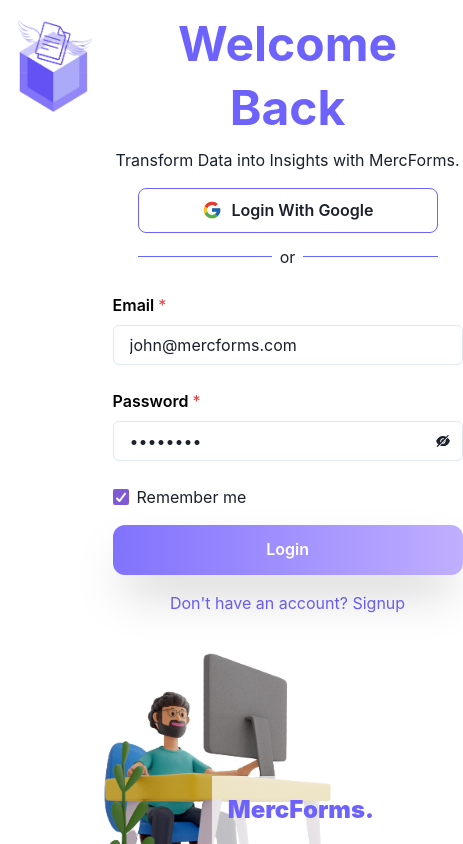
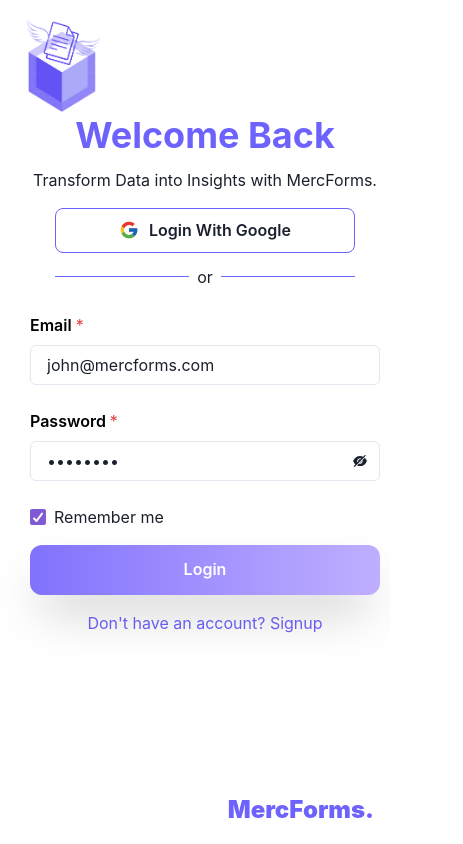
Before and after one commit to Ardent10/MercForms, a React (Vite) app in the folder merc-forms/: page /login in a window 390 px wide. Shown: the top 844 px of the page, 463 px wide, since content can reach past the window. Built offline with nearby package versions, Linux system fonts and the light colour scheme.

Commit message:
Feat: Responsiveness

```diff
--- a/merc-forms/src/modules/auth/pages/login.tsx
+++ b/merc-forms/src/modules/auth/pages/login.tsx
@@ -1,3 +1,4 @@
+import React, { useEffect } from "react";
 import {
   Box,
   Button,
@@ -8,6 +9,8 @@
   SimpleGrid,
   Stack,
   Text,
+  useColorModeValue,
+  useBreakpointValue,
 } from "@chakra-ui/react";
 import { yupResolver } from "@hookform/resolvers/yup";
 import { InputField } from "@modules/common/Form";
@@ -17,10 +20,9 @@
 import { OAuth } from "../components/OAuth";
 import { useAuth } from "../hooks";
 import { useAppState } from "@store/index";
-import { useEffect } from "react";
 
 export function Login() {
-  const { Login,isLoading } = useAuth();
+  const { Login, isLoading } = useAuth();
   const [state] = useAppState();
   const navigate = useNavigate();
   const defaultValues = {
@@ -46,23 +48,30 @@
     });
   });
 
+  const isMobile = useBreakpointValue({ base: true, md: false });
+
   return (
     <Stack
       minH={"100vh"}
       minW={"100vw"}
-      direction={{ base: "column", md: "row" }}
+      direction={isMobile ? "column" : "row"}
       bgImage={"url('assets/auth/bg.svg')"}
       bgSize="cover"
       bgPosition={"left"}
       bgRepeat="no-repeat"
     >
-      <Flex p={3} flex={{ base: 1, md: "50%" }}>
+      <Flex
+        p={3}
+        flex={{ base: 1, md: "50%" }}
+        flexDirection={{ base: "column", lg: "row" }}
+      >
         <Image
           alt={"Login Image"}
           objectFit={"contain"}
           src={"/logo.png"}
           width={100}
           height={100}
+          align={{ base: "center", lg: "left" }}
         />
         <Stack
           spacing={4}
@@ -73,10 +82,14 @@
           justify={"center"}
         >
           <Stack>
-            <Heading textAlign="center" fontSize={"5xl"} color={"#6d63fc"}>
+            <Heading
+              textAlign={isMobile ? "center" : "left"}
+              fontSize={isMobile ? "4xl" : "5xl"}
+              color={"#6d63fc"}
+            >
               Welcome Back
             </Heading>
-            <Text textAlign="center">
+            <Text textAlign={isMobile ? "center" : "left"}>
               Transform Data into Insights with MercForms.
             </Text>
           </Stack>
@@ -130,7 +143,7 @@
                     color: "#000",
                   }}
                   isLoading={isLoading}
-                  loadingText='Please Wait...'
+                  loadingText="Please Wait..."
                 >
                   Login
                 </Button>
@@ -142,15 +155,19 @@
           </Text>
         </Stack>
       </Flex>
+      {!isMobile && (
         <Flex
           flex={{ base: 1, md: "50%" }}
           // bg={"#eae8ff"}
+          direction={"column"}
         >
           <Image
             alt={"Login Image"}
             objectFit={"contain"}
             src={"/signup-hero.png"}
           />
+        </Flex>
+      )}
       <Text
         position="absolute"
         bottom={0}
@@ -164,7 +181,6 @@
       >
         MercForms.
       </Text>
-      </Flex>
     </Stack>
   );
 }
--- a/merc-forms/src/modules/auth/pages/signup.tsx
+++ b/merc-forms/src/modules/auth/pages/signup.tsx
@@ -10,6 +10,7 @@
   Image,
   Stack,
   Text,
+  useBreakpointValue,
 } from "@chakra-ui/react";
 import { yupResolver } from "@hookform/resolvers/yup";
 import { Selector } from "@modules/common";
@@ -65,23 +66,29 @@
     });
   });
 
+  const isMobile = useBreakpointValue({ base: true, md: false });
   return (
     <Stack
       minH={"100vh"}
       minW={"100vw"}
-      direction={{ base: "column", md: "row" }}
+      direction={isMobile ? "column" : "row"}
       bgImage={"url('assets/auth/bg.svg')"}
       bgSize="cover"
       bgPosition={"left"}
       bgRepeat="no-repeat"
     >
-      <Flex p={3} flex={{ base: 1, md: "50%" }}>
+      <Flex
+        p={3}
+        flex={{ base: 1, md: "50%" }}
+        flexDirection={{ base: "column", lg: "row" }}
+      >
         <Image
           alt={"Login Image"}
           objectFit={"contain"}
           src={"/logo.png"}
           width={100}
           height={100}
+          align={{ base: "center", lg: "left" }}
         />
         <Stack
           spacing={4}
@@ -92,10 +99,14 @@
           justify={"center"}
         >
           <Stack>
-            <Heading textAlign="center" fontSize={"5xl"} color={"#6d63fc"}>
+            <Heading
+              textAlign={isMobile ? "center" : "left"}
+              fontSize={isMobile ? "4xl" : "5xl"}
+              color={"#6d63fc"}
+            >
               Create Account
             </Heading>
-            <Text textAlign="center">
+            <Text textAlign={isMobile ? "center" : "left"}>
               Signup Today and Transform Data into Insights
             </Text>
           </Stack>
@@ -242,12 +253,19 @@
           </Text>
         </Stack>
       </Flex>
-      <Flex flex={{ base: 1, md: "50%" }}>
+      {!isMobile && (
+        <Flex
+          flex={{ base: 1, md: "50%" }}
+          // bg={"#eae8ff"}
+          direction={"column"}
+        >
           <Image
             alt={"Login Image"}
             objectFit={"contain"}
             src={"/signup-hero.png"}
           />
+        </Flex>
+      )}
       <Text
         position="absolute"
         bottom={0}
@@ -261,7 +279,6 @@
       >
         MercForms.
       </Text>
-      </Flex>
     </Stack>
   );
 }
--- a/merc-forms/src/modules/home/components/Feature/index.tsx
+++ b/merc-forms/src/modules/home/components/Feature/index.tsx
@@ -61,7 +61,7 @@
       {direction === "img-left-align" ? (
         <Flex
           id="feature"
-          px={10}
+          px={{ base: 5, lg: 10 }}
           w={"full"}
           h={"100vh"}
           align={"center"}
@@ -91,14 +91,14 @@
           <Box>
             <Box textAlign={{ base: "center", lg: "left" }} px={50}>
               <Heading fontWeight={500}>{heading}</Heading>
-              <Text fontSize={25}>{text}</Text>
+              <Text fontSize={{ base: 15, lg: 25 }}>{text}</Text>
             </Box>
           </Box>
         </Flex>
       ) : (
         <Flex
           id="feature"
-          px={10}
+          px={{ base: 5, lg: 10 }}
           align={"center"}
           h={"100vh"}
           w={"full"}
@@ -114,7 +114,7 @@
           <Box flex={{ base: 0, lg: 1 }}>
             <Box textAlign={{ base: "center", lg: "left" }} px={50}>
               <Heading fontWeight={500}>{heading}</Heading>
-              <Text fontSize={25}>{text}</Text>
+              <Text fontSize={{ base: 15, lg: 25 }}>{text}</Text>
             </Box>
           </Box>
           <Box display={"block"} flex={{ base: 0, lg: 1 }}>
--- a/merc-forms/src/modules/home/components/HowItWorks/index.tsx
+++ b/merc-forms/src/modules/home/components/HowItWorks/index.tsx
@@ -31,9 +31,7 @@
         justifyContent="center"
       >
         <Box flex="1" py={5} textAlign={"center"}>
-          <Heading fontWeight={500}>
-            How does MercForms works?
-          </Heading>
+          <Heading fontWeight={500}>How does MercForms works?</Heading>
         </Box>
         <Center
           bg={useColorModeValue("#dbceff", "purple.200")}
@@ -53,7 +51,7 @@
           </AspectRatio>
         </Center>
         <Box flex="1" py={5} textAlign={"center"} px={50}>
-          <Text fontSize={25}>
+          <Text fontSize={{ base: 15, lg: 25 }}>
             MercForms simplifies the form creation process. Choose from various
             question types, effortlessly rearrange questions using
             drag-and-drop, and customize options as easily as copying and
```
Lines whose indentation alone changed are shown as unchanged.
